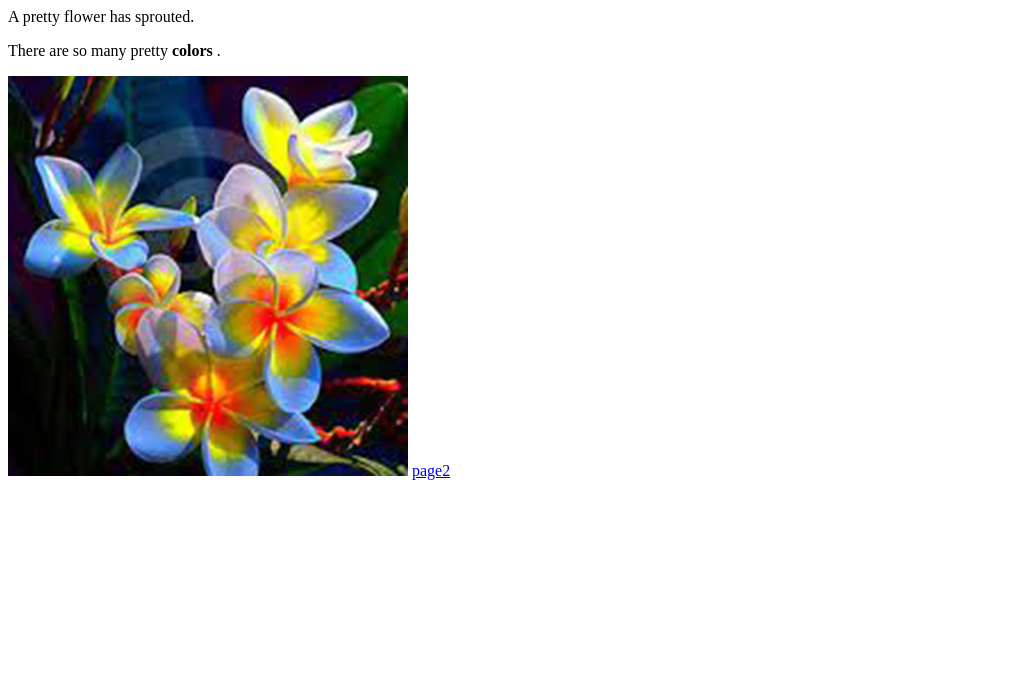
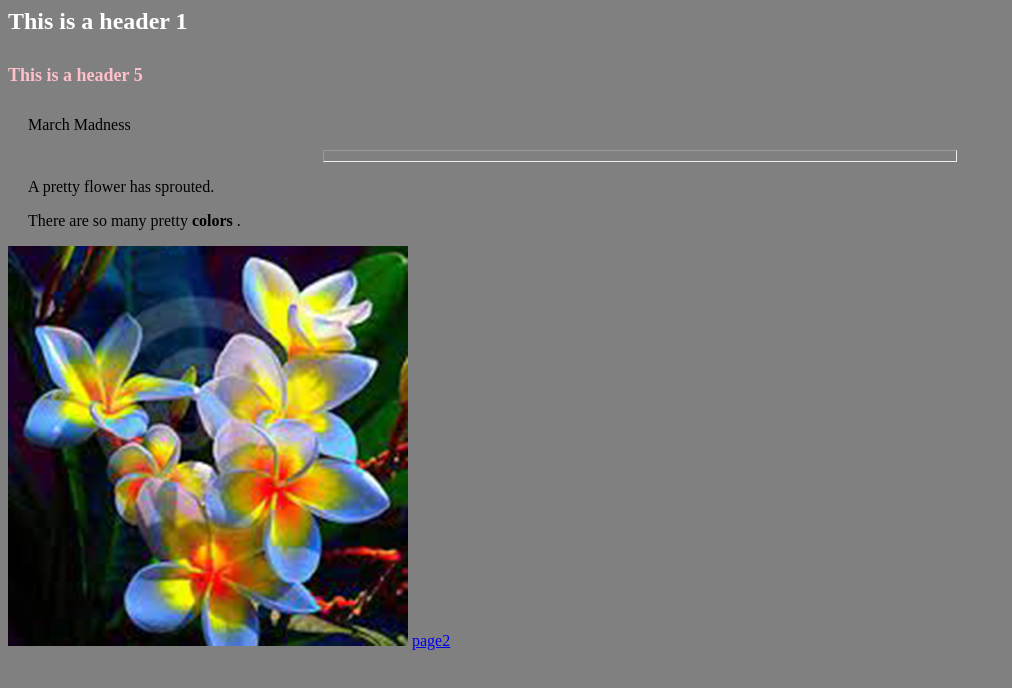
Before and after one commit to aprob20/aprob20.github.io, a plain HTML site: page index.html in a window 1280 px wide. Shown: the whole page, without its empty margins (0-1012 px from the left). Drawn offline with Linux system fonts and the light colour scheme.

Commit message:
Add files via upload

```diff
--- /dev/null
+++ b/default.css
@@ -0,0 +1,23 @@
+h1{
+    color:white;
+    font-size: 24;
+    font-family
+}
+
+body{
+    background-color: gray;
+}
+h5{
+    color:pink;
+    font-size: 18;
+}
+
+p{
+    text-indent: 20px;
+}
+
+hr{
+    color:blue;
+    height:10px;
+    width: 50%;
+}
--- a/index.html
+++ b/index.html
@@ -6,7 +6,18 @@
 <title> March 21, 2024 </title>
 </head>
 
+<link rel="stylesheet" type="text/css" href="default.css">
+
 </body>
+
+<h1> This is a header 1</h1>
+<h5> This is a header 5</h5>
+
+<p> March Madness</p>
+
+<hr>
+
+
 <p> A pretty flower has sprouted.</i>  </p>
 <p> There are</b> so many pretty <b> colors </b>.</p>
 
```
